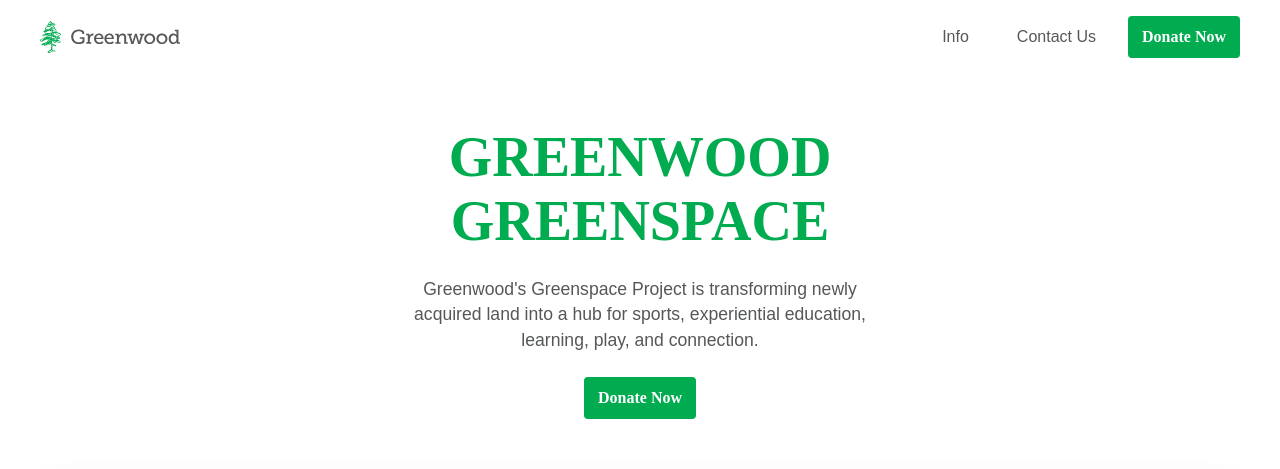
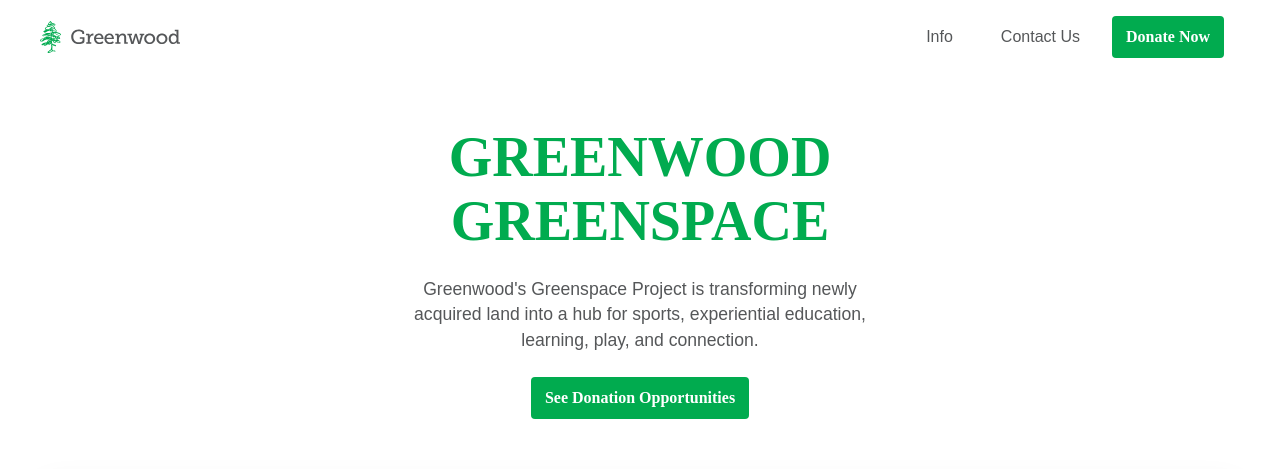
Before and after one commit to frontier-design/greenwood-microsite, a React (Vite) app: page / in a window 1280 px wide. Shown: the top 469 px of the page. Built offline with nearby package versions, Linux system fonts and the light colour scheme; a web font is replaced by a local one.

Commit message:
Update nav donate buttons to link to donation page and change hero button text

```diff
--- a/src/components/LandingHero.jsx
+++ b/src/components/LandingHero.jsx
@@ -143,7 +143,7 @@
         <Description>
           Greenwood's Greenspace Project is transforming newly acquired land into a hub for sports, experiential education, learning, play, and connection.
         </Description>
-        <DonateButton onClick={scrollToDonorOpportunities}>Donate Now</DonateButton>
+        <DonateButton onClick={scrollToDonorOpportunities}>See Donation Opportunities</DonateButton>
       </HeroContent>
     </HeroContainer>
   );
--- a/src/components/Navbar.jsx
+++ b/src/components/Navbar.jsx
@@ -190,19 +190,6 @@
     setIsMobileMenuOpen(false);
   };
 
-  const scrollToDonorOpportunities = () => {
-    const element = document.getElementById('top-tier-donor-opportunity');
-    if (element) {
-      const navbarHeight = 80; // Approximate navbar height + padding
-      const elementPosition = element.offsetTop - navbarHeight;
-      window.scrollTo({
-        top: elementPosition,
-        behavior: 'smooth'
-      });
-    }
-    setIsMobileMenuOpen(false);
-  };
-
   const scrollToInfo = () => {
     const element = document.getElementById('info-section');
     if (element) {
@@ -263,9 +250,13 @@
             <NavLink onClick={scrollToContact}>Contact Us</NavLink>
           </NavLinks>
 
-          <DesktopDonateButton onClick={scrollToDonorOpportunities}>Donate Now</DesktopDonateButton>
+          <a href="https://www.greenwoodcollege.org/support-the-greenspace-development" target="_blank" rel="noopener noreferrer" style={{ textDecoration: 'none' }}>
+            <DesktopDonateButton>Donate Now</DesktopDonateButton>
+          </a>
 
-          <MobileDonateButtonSmall onClick={scrollToDonorOpportunities}>Donate</MobileDonateButtonSmall>
+          <a href="https://www.greenwoodcollege.org/support-the-greenspace-development" target="_blank" rel="noopener noreferrer" style={{ textDecoration: 'none' }}>
+            <MobileDonateButtonSmall>Donate</MobileDonateButtonSmall>
+          </a>
 
           <MobileMenuButton onClick={toggleMobileMenu}>
             {isMobileMenuOpen ? <HiX /> : <HiMenu />}
@@ -275,7 +266,9 @@
             <MobileMenuLinks>
               <MobileNavLink onClick={scrollToInfo}>Info</MobileNavLink>
               <MobileNavLink onClick={scrollToContact}>Contact Us</MobileNavLink>
-              <MobileDonateButton onClick={scrollToDonorOpportunities}>Donate Now</MobileDonateButton>
+              <a href="https://www.greenwoodcollege.org/support-the-greenspace-development" target="_blank" rel="noopener noreferrer" style={{ textDecoration: 'none' }}>
+                <MobileDonateButton>Donate Now</MobileDonateButton>
+              </a>
             </MobileMenuLinks>
           </MobileMenuDropdown>
         </NavRight>
```
